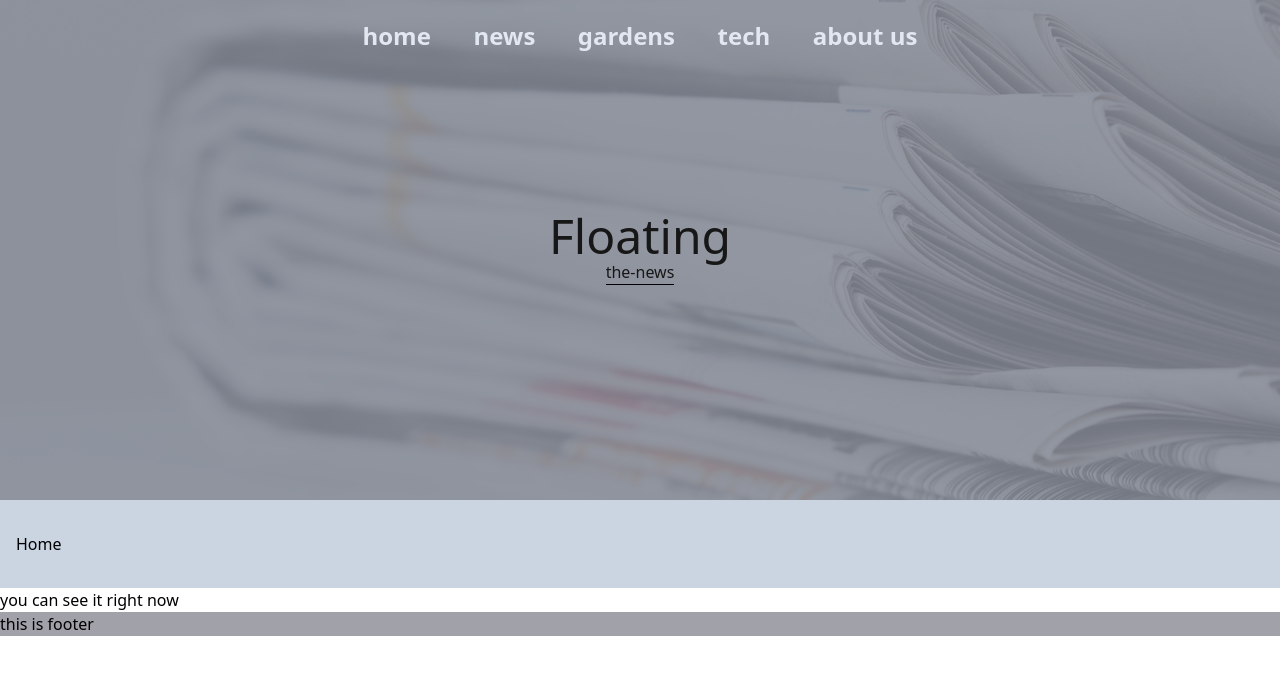
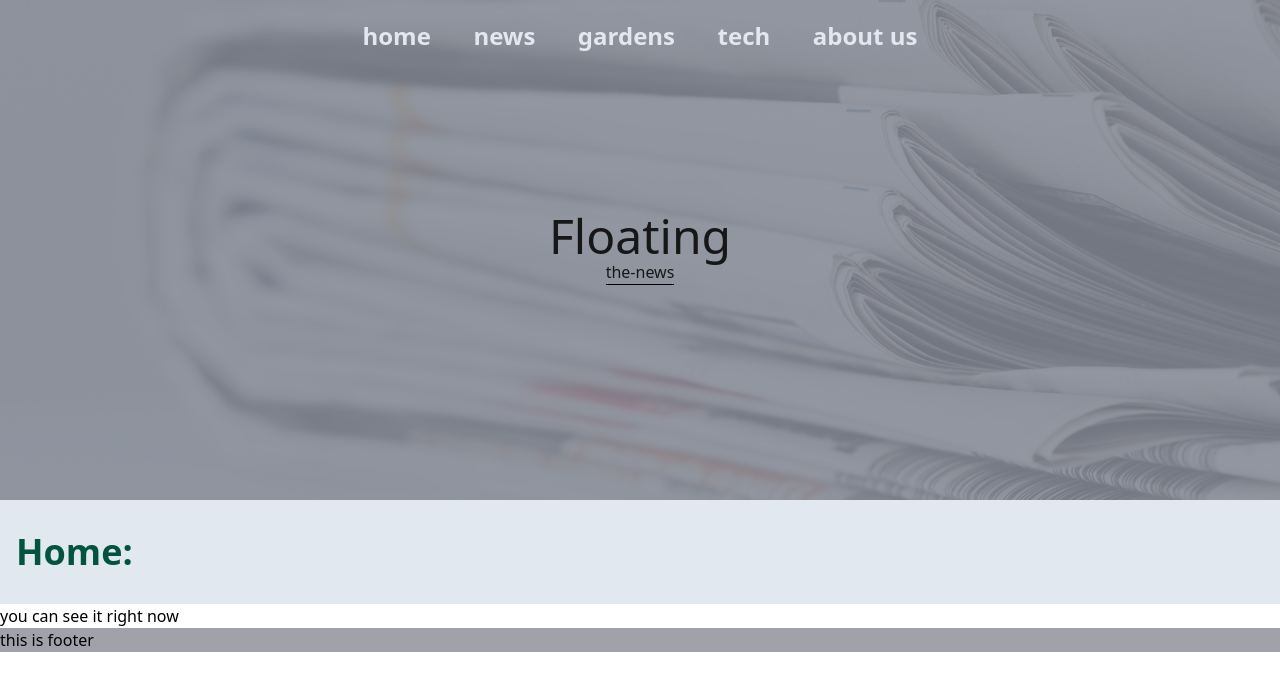
Before and after one commit to Viacheslav1998/floating, a Vue app: page / in a window 1280 px wide. Shown: the top 690 px of the page. Built offline with nearby package versions, Linux system fonts and the light colour scheme.

Commit message:
feat: home css

```diff
--- a/src/pages/HomeView.vue
+++ b/src/pages/HomeView.vue
@@ -3,8 +3,8 @@
 
 <template>
   <div>
-    <div class="bg-slate-300 py-8 px-4">
-      <h2>Home</h2>
+    <div class="bg-slate-200 py-8 px-4 text-4xl font-semibold text-green-800">
+      <h2>Home:</h2>
     </div>
     <p>you can see it right now</p>
   </div>
```
